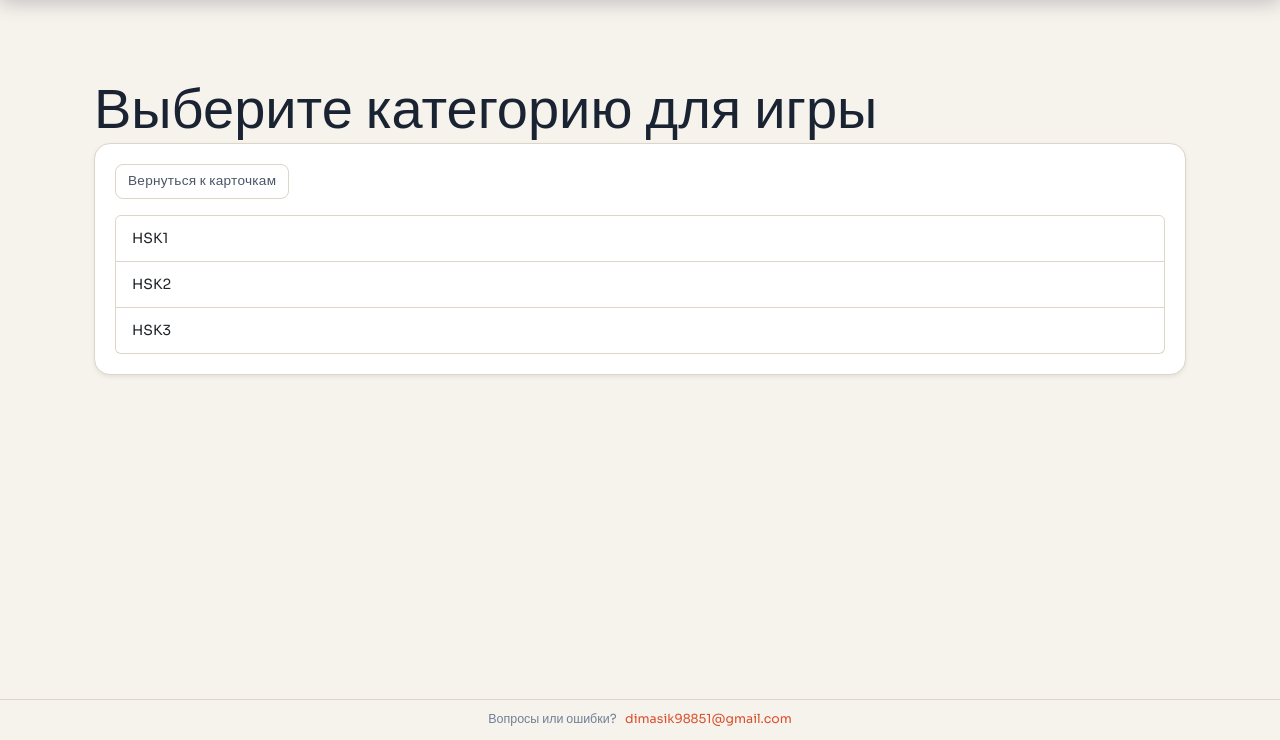
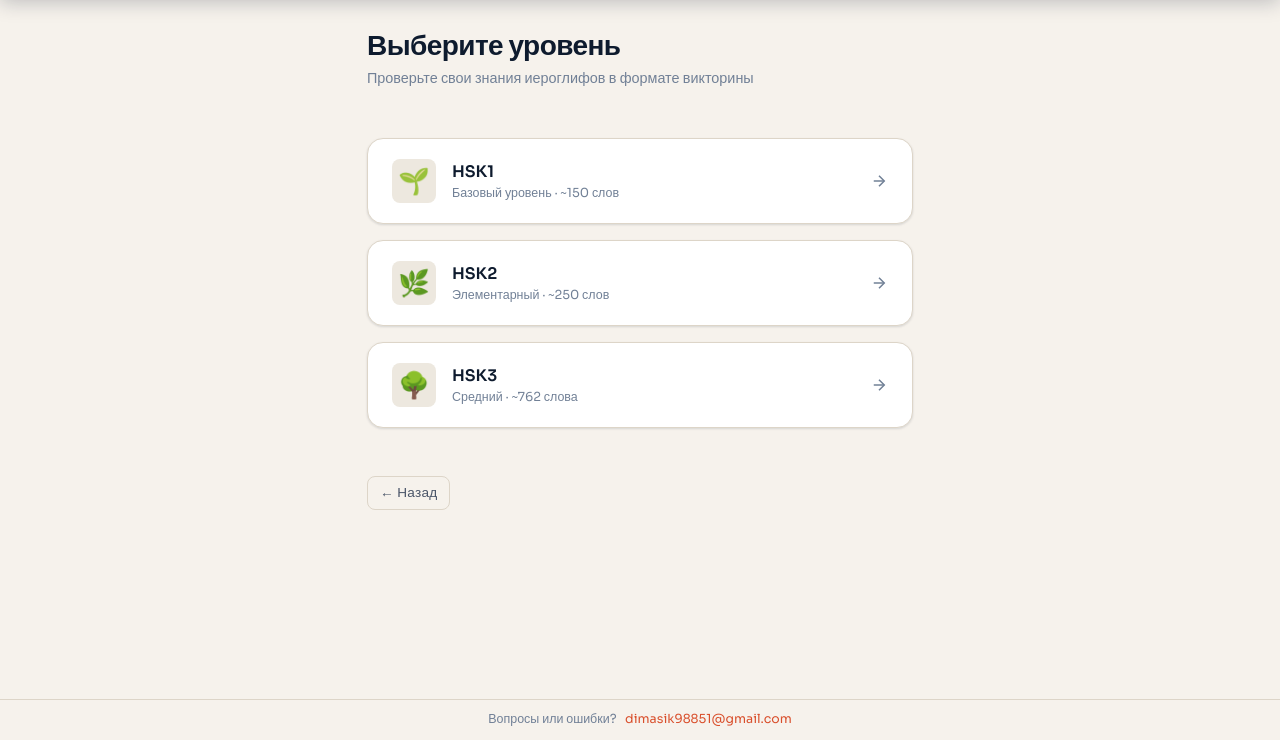
Before and after one commit to 0-Forester-0/chinese, a Django app: page /game_select_category/ in a window 1280 px wide. Shown: the part 61-801 px from the top of the page. Run offline with Django 3.2, Linux system fonts and the light colour scheme; the visitor is signed in with stand-in values (Sample User, id 1).

Commit message:
Update game_select_category.html

```diff
--- a/templates/game_select_category.html
+++ b/templates/game_select_category.html
@@ -1,19 +1,81 @@
 {% extends 'base.html' %}
 {% load static %}
 {% block content %}
-    <div class="container mt-5">
-        <h1 class="card-title display-4">Выберите категорию для игры</h1>
-        <div class="card shadow-sm">
-            <div class="card-body">
-                <a href="{% url 'home' %}" class="btn btn-secondary mb-3">Вернуться к карточкам</a>
-                <div class="list-group">
-                    {% for category in categories %}
-                        <a href="{% url 'game' category %}" class="list-group-item list-group-item-action">
-                            {{ category }}
-                        </a>
-                    {% endfor %}
+
+<div class="row justify-content-center">
+<div class="col-12 col-md-8 col-lg-6">
+
+    <div class="mb-5">
+        <h1 class="page-title">Выберите уровень</h1>
+        <p class="page-subtitle">Проверьте свои знания иероглифов в формате викторины</p>
+    </div>
+
+    <div class="d-flex flex-column gap-3">
+        {% for category in categories %}
+        <a href="{% url 'game' category %}" class="category-card text-decoration-none">
+            <div class="d-flex align-items-center justify-content-between">
+                <div class="d-flex align-items-center gap-3">
+                    <div class="category-icon">
+                        {% if category == 'HSK1' %}🌱
+                        {% elif category == 'HSK2' %}🌿
+                        {% elif category == 'HSK3' %}🌳
+                        {% else %}📚{% endif %}
+                    </div>
+                    <div>
+                        <div style="font-size:1rem; font-weight:600; color:var(--ink);">{{ category }}</div>
+                        <div style="font-size:0.78rem; color:var(--text-muted);">
+                            {% if category == 'HSK1' %}Базовый уровень · ~150 слов
+                            {% elif category == 'HSK2' %}Элементарный · ~250 слов
+                            {% elif category == 'HSK3' %}Средний · ~762 слова
+                            {% else %}Словарный запас{% endif %}
+                        </div>
+                    </div>
                 </div>
+                <svg width="18" height="18" viewBox="0 0 24 24" fill="none" stroke="var(--text-muted)" stroke-width="2" class="arrow-icon">
+                    <line x1="5" y1="12" x2="19" y2="12"/><polyline points="12 5 19 12 12 19"/>
+                </svg>
             </div>
-        </div>
+        </a>
+        {% endfor %}
     </div>
+
+    <div class="mt-5">
+        <a href="{% url 'home' %}" class="btn btn-secondary">← Назад</a>
+    </div>
+
+</div>
+</div>
+
+<style>
+    .category-card {
+        display: block;
+        padding: 20px 24px;
+        background: var(--surface);
+        border: 1.5px solid var(--paper-border);
+        border-radius: var(--radius-lg);
+        transition: all var(--transition);
+        box-shadow: var(--shadow-sm);
+    }
+    .category-card:hover {
+        border-color: var(--ink);
+        box-shadow: var(--shadow-md);
+        transform: translateX(4px);
+    }
+    .category-card:hover .arrow-icon {
+        stroke: var(--ink);
+        transform: translateX(4px);
+        transition: transform 0.2s;
+    }
+    .category-icon {
+        font-size: 1.6rem;
+        width: 44px;
+        height: 44px;
+        display: flex;
+        align-items: center;
+        justify-content: center;
+        background: var(--paper-warm);
+        border-radius: var(--radius-sm);
+    }
+    .arrow-icon { transition: transform var(--transition); }
+</style>
 {% endblock %}
```
